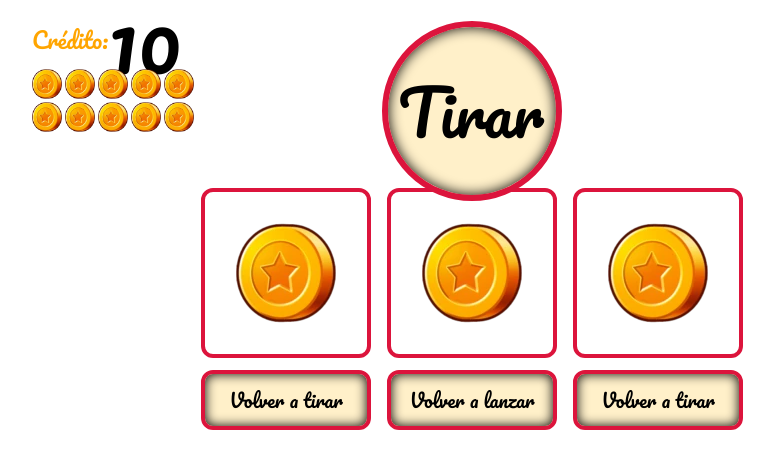
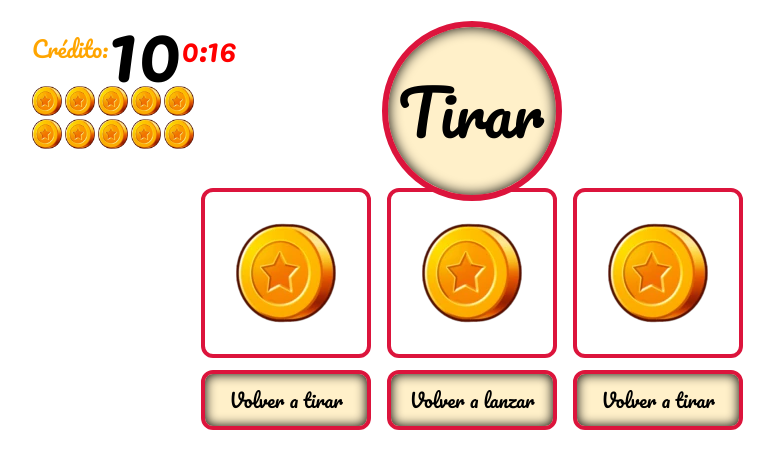
Before and after one commit to maestroGit/tragaperras, a plain HTML site: page index.html in a window 1280 px wide. Shown: the whole page, without its empty margins (168-942 px from the left). Drawn offline with Linux system fonts and the light colour scheme.

Commit message:
Creado div con cta atrás funcionando desde valor inicial fijo

```diff
--- a/index.html
+++ b/index.html
@@ -20,10 +20,11 @@
   <section>
     <header>
     <div id="disponible">
-    <div id="credito">Crédito: </div>
-    <div id="dinero"><span class="euros">€</span></div></div>
-    <div id="monedas">
+      <div id="credito">Crédito: </div>
+        <div id="dinero"><span class="euros">€</div>
+          <div id="count">10:10</span></div>
     </div>
+    <div id="monedas"></div>
     <div id="lanzar">Tirar</div>
 
   </header>
--- a/js/tragaperras.js
+++ b/js/tragaperras.js
@@ -3,10 +3,18 @@
       var cantidad=imagenes.length;
       var credito=aleatorioCoin();//desde 8 a diez aleatoria
       var v=aleatorioTiles();//de 0 a 6 diez aleatoria
-      var boton=document.getElementById("b0");
+      //var boton=document.getElementById("b0");
+      //console.log(boton);
       var mp3;
       tiles=document.getElementsByClassName("ventana");
-      //console.log(tiles);
+      // variables cuenta atrás
+      var time = 20;
+      console.log(time);
+      var timeSecons = time;
+      console.log(timeSecons);
+      var timeMinuts = Math.floor(time/60);
+      console.log(timeMinuts);
+
 
 function inici(){
 	       		//eventos tirar - volver a tirar
@@ -22,11 +30,34 @@ function inici(){
 	       		document.getElementById("monedas").innerHTML+=`<img src="img/moneda.png">`;
 	   			}
 	   			document.getElementById("cuadro_mensaje").onclick=ocultar;
+	   			//cuenta atrás cada segundo
+	   			document.getElementById("count").innerHTML=`${timeMinuts}:${timeSecons%60}`;
+	   			startCounDown();
+}
+
+//inicio cuenta atrás
+function startCounDown(){
+setInterval(countDown,1000);
+}
+
+//Función para la cuenta atrás
+function countDown(){
+	if(timeSecons>0){
+	let minutes = Math.floor(timeSecons/60);
+	let secons = timeSecons % 60;
+	console.log(minutes);
+	console.log(secons);
+	document.getElementById("count").innerHTML=`${minutes}:${secons}`;
+	timeSecons--;
+	}
+	else{
+		count.innerHTML= `Sin tiempo`;
+	}
 }
 
 //Acción del botón tirar: Si hay crédito Genera imagenes - resta monedas  y verifica premio
 function tirar(){
-				if (credito>0){
+				if (credito>0 && timeSecons>0){
 				// tiene que haber crédito div id="dinero"si credito es 0 no va
 				//tres imagenes al azar
 				//si son iguales las 3 premio aleatorio nºmonedas con musica.
@@ -60,7 +91,7 @@ function tirar(){
 }
 
 	function volvertirarb0(){
-					if (credito>0){
+					if (credito>0 && timeSecons>0){
 					sonar2();
 					credito--
 					document.getElementById("dinero").innerHTML=credito;
@@ -84,7 +115,7 @@ function tirar(){
 	}
 
 	function volvertirarb1(){
-					if (credito>0){
+					if (credito>0 && timeSecons>0){
 					sonar2();
 					credito--
 					document.getElementById("dinero").innerHTML=credito;
@@ -109,7 +140,7 @@ function tirar(){
 	}
 
 function volvertirarb2(){
-				if (credito>0){
+				if (credito>0 && timeSecons>0){
 				sonar2();
 				credito--
 				document.getElementById("dinero").innerHTML=credito;
--- a/style/css.css
+++ b/style/css.css
@@ -65,6 +65,12 @@
             font-size:5em;
             line-height:30px;
           }
+
+          #count{
+            font-size:2em;
+            color:red;
+          }
+
           #lanzar{
             cursor:pointer;
             padding:15px 18px 15px 10px;
```
